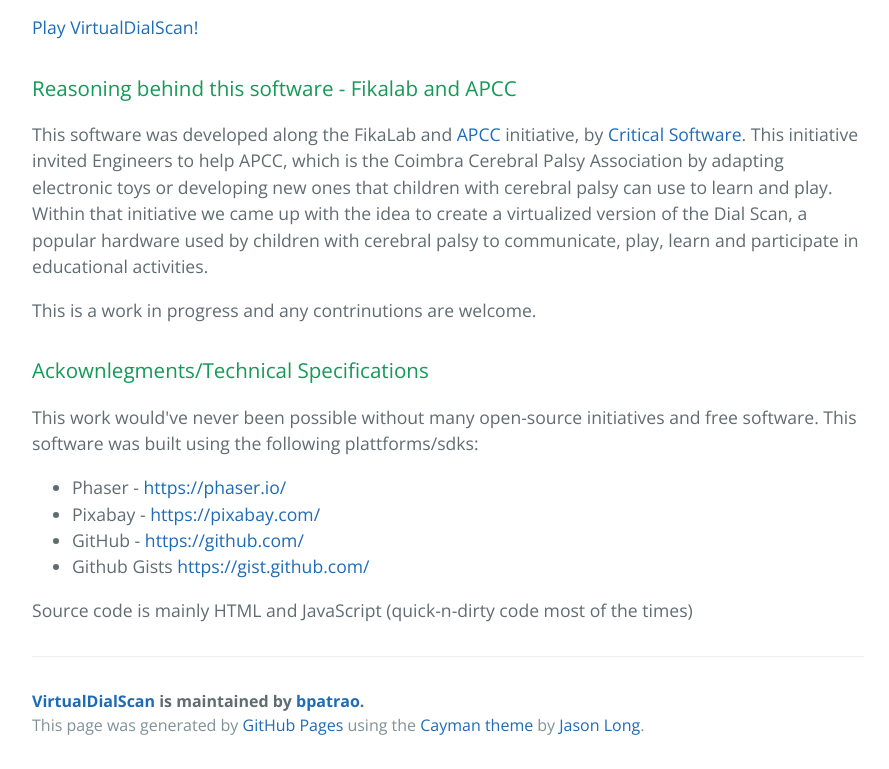
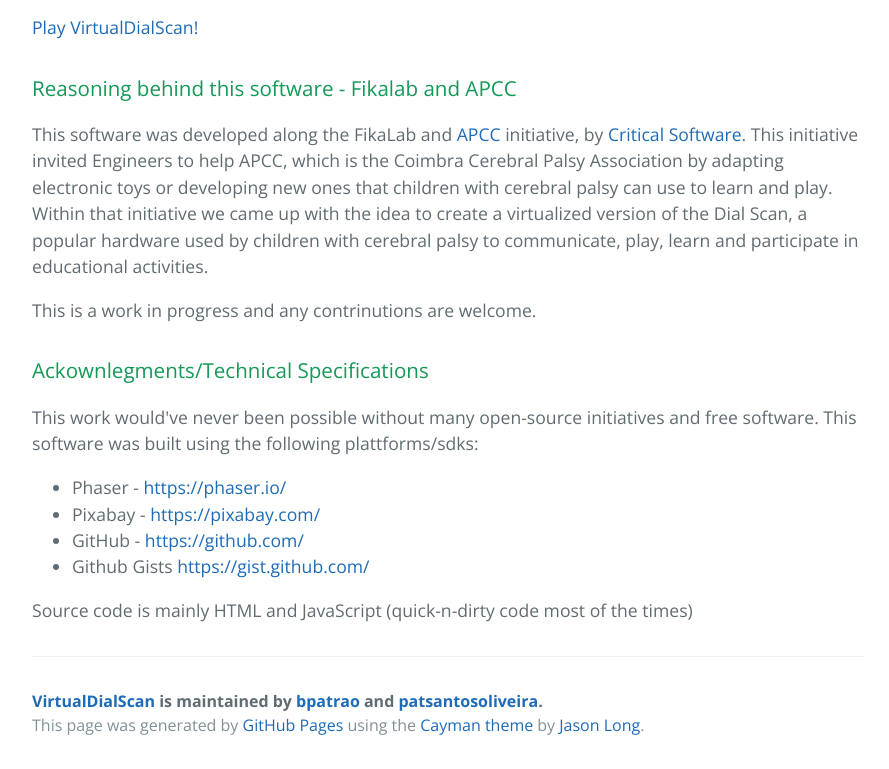
Before and after one commit to bpatrao/VirtualDialScan, a plain HTML site: page index.html in a window 1280 px wide. Shown: the part 1295-2064 px from the top of the page, without its empty margins (192-1081 px from the left). Drawn offline with nearby package versions, Linux system fonts and the light colour scheme.

Commit message:
added contributor to the index.html page

```diff
--- a/index.html
+++ b/index.html
@@ -54,7 +54,7 @@
 		<p>(<a href="https://github.com/defunkt" class="user-mention">@defunkt</a>), PJ Hyett (<a href="https://github.com/pjhyett" class="user-mention">@pjhyett</a>), and Tom Preston-Werner (<a href="https://github.com/mojombo" class="user-mention">@mojombo</a>) founded GitHub.</p>
 -->
       <footer class="site-footer">
-        <span class="site-footer-owner"><a href="https://github.com/bpatrao/VirtualDialScan">VirtualDialScan</a> is maintained by <a href="https://github.com/bpatrao">bpatrao</a>.</span>
+        <span class="site-footer-owner"><a href="https://github.com/bpatrao/VirtualDialScan">VirtualDialScan</a> is maintained by <a href="https://github.com/bpatrao">bpatrao</a> and <a href="https://github.com/patsantosoliveira">patsantosoliveira</a>.</span>
 
         <span class="site-footer-credits">This page was generated by <a href="https://pages.github.com">GitHub Pages</a> using the <a href="https://github.com/jasonlong/cayman-theme">Cayman theme</a> by <a href="https://twitter.com/jasonlong">Jason Long</a>.</span>
       </footer>
```
